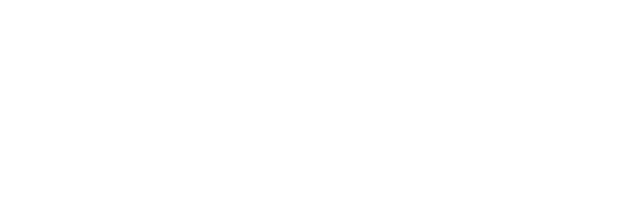
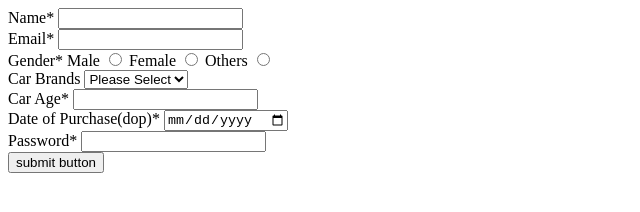
Before and after one commit to acciojob/car-insurance-form-ShaikvSubhani, a website: page main.html in a window 1280 px wide. Shown: the whole page, without its empty margins (0-640 px from the left). Drawn offline with Linux system fonts and the light colour scheme.

Commit message:
created a submission

```diff
--- a/main.html
+++ b/main.html
@@ -8,6 +8,49 @@
 
 <body>
 	<!-- the entire body must be written by student -->
+	<form method="post">
+		<div>
+			<label for="name">Name*</label>
+			<input id="name" type="text" name="name" required>
+		</div>
+		<div>
+			<label for="email">Email*</label>
+			<input id="email" type="email" name="email" required>
+		</div>
+		<div>
+			<label>Gender*</label>
+			<label for="male">Male</label>
+			<input id="male" type="radio" name="gender" value="m" required>
+			<label for="female">Female</label>
+			<input id="female" type="radio" name="gender" value="f">
+			<label for="others">Others</label>
+			<input id="others" type="radio" name="gender" value="o" >
+		</div>
+		<div>
+			<label for="cars">Car Brands</label>
+			<select id="cars" name="cars">
+				<option value="" disabled selected>Please Select</option>
+				<option value="bmw">BMW</option>
+				<option value="audi">Audi</option>
+				<option value="mercedez">Mercedez</option>
+			</select>
+		</div>
+		<div>
+			<label for="carage">Car Age*</label>
+			<input id="carage" type="number" name="carage" required>
+		</div>
+		<div>
+			<label for="dop">Date of Purchase(dop)*</label>
+			<input id="dop" type="date" name="dop" required>
+		</div>
+		<div>
+			<label for="password">Password*</label>
+			<input id="password" type="password" name="password" required >
+		</div>
+		<div>
+			<button type="submit">submit button</button>
+		</div>
+	</form>
     <script type="text/javascript" src="./script.js">
 </script>
 
```
